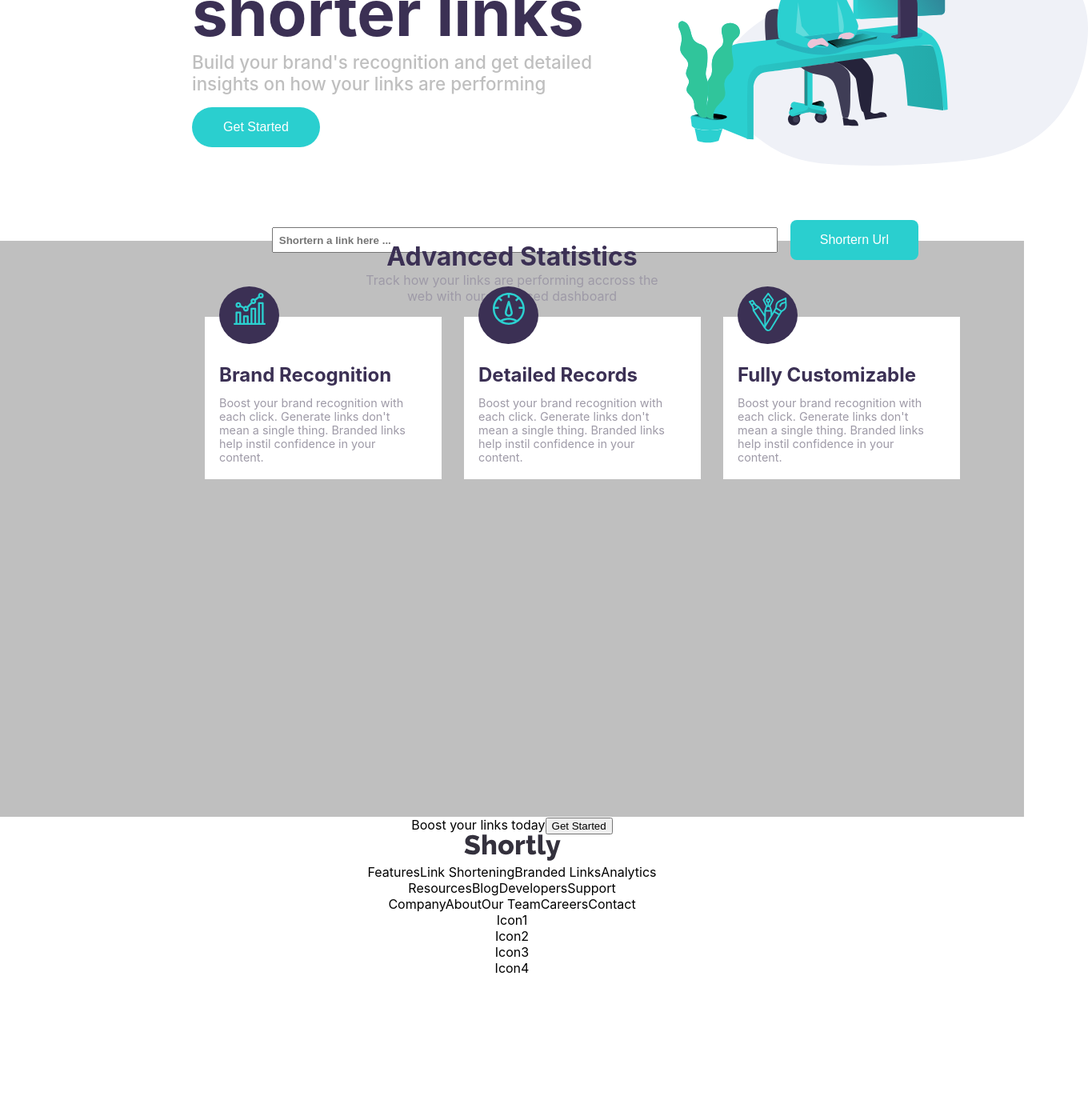
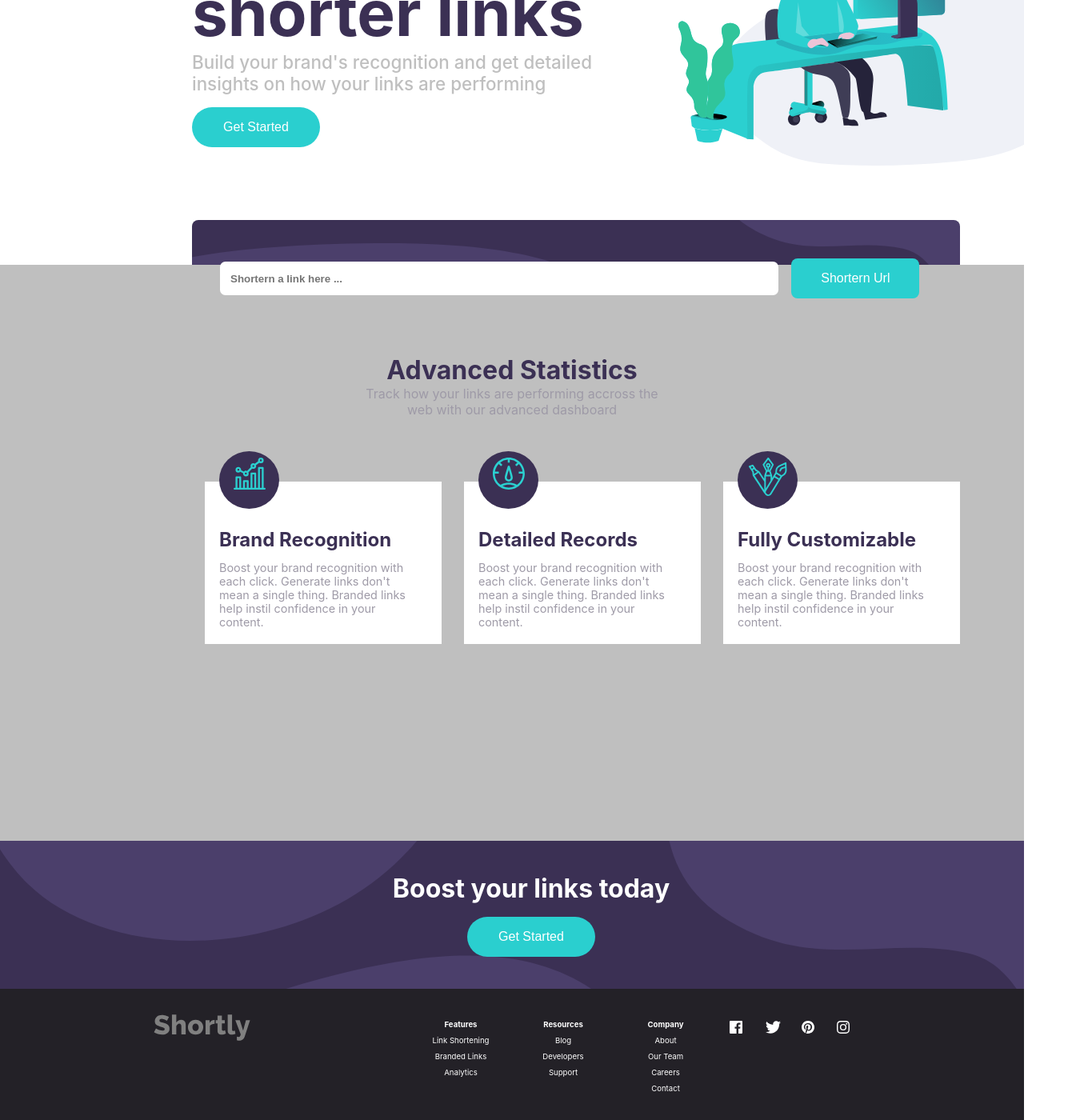
Before and after one commit to anvaymishra1/url-shortner, a React (Create React App) app: page / in a window 1280 px wide. Shown: the part 246-1646 px from the top of the page at 80% size, 1360 px wide, since content can reach past the window. Before the commit the page ends 1466 px from the top, so only its background shows below. Built offline with nearby package versions, Linux system fonts and the light colour scheme; no server answers.

Commit message:
add style to footer and boost you links

```diff
--- a/src/App.css
+++ b/src/App.css
@@ -1,38 +1,4 @@
 .App {
   text-align: center;
+  overflow-x: hidden;
 }
-
-.App-logo {
-  height: 40vmin;
-  pointer-events: none;
-}
-
-@media (prefers-reduced-motion: no-preference) {
-  .App-logo {
-    animation: App-logo-spin infinite 20s linear;
-  }
-}
-
-.App-header {
-  background-color: #282c34;
-  min-height: 100vh;
-  display: flex;
-  flex-direction: column;
-  align-items: center;
-  justify-content: center;
-  font-size: calc(10px + 2vmin);
-  color: white;
-}
-
-.App-link {
-  color: #61dafb;
-}
-
-@keyframes App-logo-spin {
-  from {
-    transform: rotate(0deg);
-  }
-  to {
-    transform: rotate(360deg);
-  }
-}
--- a/src/components/Home/AdvancedStats/AdvancedStats.js
+++ b/src/components/Home/AdvancedStats/AdvancedStats.js
@@ -7,14 +7,15 @@ import detailedRecords from '../../../assets/images/icon-detailed-records.svg'
 import fullyCustomizable from '../../../assets/images/icon-fully-customizable.svg'
 
 const WrapperDiv = styled.div`
-    margin: -1.5em 0 0 0em;
+    margin: -4.5em 0 0 0em;
+    z-index: -2;
     color:#9e9aa7;
     background-color:#bfbfbf;
     height: 90vh;
     ${'' /* width: 80vw; */}
 `
 const HeadingWrapper = styled.div`
-
+    padding: 7em 0 4em 0;
 `
 const CardWrapper = styled.div`
     margin: 0 0 0 15em;
--- a/src/components/Home/BoostLinks/BoostLinks.jsx
+++ b/src/components/Home/BoostLinks/BoostLinks.jsx
@@ -1,11 +1,30 @@
 import React from 'react'
+
+import styled from 'styled-components'
+import StyledButton from '../../Button/Button'
+
+const Wrapper = styled.div`
+    width:100%;
+    padding: 1.5em;
+    background:url(${(props)=>props.imgUrl}),#3b3054;
+    text-align: center;
+`
+
+const BoostText = styled.span`
+    color:white;
+    font-size:2em;
+    padding: 0.5em 0.5em 0 0.5em;
+    font-weight: 700;
+    display:inline-block;
+`
 
 function BoostLinks() {
     return (
-        <div>
-            <span>Boost your links today</span>
-            <button>Get Started</button>
-        </div>
+        <Wrapper imgUrl = {process.env.PUBLIC_URL + '/bg-boost-desktop.svg'}>
+            <BoostText>Boost your links today</BoostText>
+            <br></br>
+            <StyledButton long>Get Started</StyledButton>
+        </Wrapper>
     )
 }
 
--- a/src/components/Home/UrlInput/UrlInput.jsx
+++ b/src/components/Home/UrlInput/UrlInput.jsx
@@ -6,25 +6,32 @@ import styled from 'styled-components'
 import background from '../../../assets/images/bg-shorten-desktop.svg'
 import StyledButton from '../../Button/Button'
 
+const OuterDiv = styled.div`
+    z-index:4.0;
+`
+
 const URLWrapper = styled.div`
-    width:80%;
-    z-index:2.0;
+    width:70%;
     margin: 4em 0 0 15em;
-    height: 2em
+    height: 4em;
+    padding: 2em;
+    border-radius: 0.5em;
     ${'' /* height: 5rem */}
-    background-image: url(${background}) repeat;
+    background:url(${(props)=>props.imgUrl}),#3b3054;;
 `
 
 const URLButton = styled(StyledButton)`
     border-radius: 0.5em;
-    margin: 0em 1em
+    margin: 1em 1em;
 `
 
 const URLInput = styled.input`
-    width:60%;
-    padding: 0.5em;
+    width:75%;
+    padding: 1em;
     color: #bfbfbf;
     font-weight: 700;
+    border: none;
+    border-radius: 0.5em;
 `
 
 function UrlInput() {
@@ -68,11 +75,13 @@ function UrlInput() {
     }
 
     return (
-        <URLWrapper>
+        <OuterDiv>
+        <URLWrapper imgUrl = {process.env.PUBLIC_URL + '/bg-shorten-desktop.svg'}>
                 <URLInput type = "url" value = {url} placeholder= "Shortern a link here ..." onChange = {(e)=>setUrl(e.target.value)}></URLInput>
                 {/* {requestStatus.error?<span>Re-enter a correct url</span>:<span style = {{display:false}}></span>} */}
                 <URLButton long disabled = {requestStatus.loading} onClick = {shortenUrl}>Shortern Url</URLButton>
         </URLWrapper>
+        </OuterDiv>
     )
 }
 
--- a/src/components/footer/footer.jsx
+++ b/src/components/footer/footer.jsx
@@ -1,38 +1,89 @@
 import React from 'react'
 
+import styled from 'styled-components'
+
 import logo from '../../assets/images/logo.svg'
+import fb from '../../assets/images/icon-facebook.svg'
+import tw from '../../assets/images/icon-twitter.svg'
+import ig from '../../assets/images/icon-instagram.svg'
+import pin from '../../assets/images/icon-pinterest.svg'
+// import fb from '../.../assets/images/icon-facebook.svg'
+
+const Wrapper = styled.div`
+    background-color:#232127;
+    color: white;
+    width:100%;
+    display: grid;
+    height: 80%;
+    padding: 2rem 0;
+    grid-template-columns: 40% 10% 10% 10% 20%
+`
+const Logo = styled.img`
+    margin:0 0 0 12em;
+    filter:contrast(0%)
+`
+
+const Heading = styled.span`
+    font-size:0.6em;
+    font-weight: 700;
+    display: inline-block;
+`
+
+const Content = styled.span`
+    font-size:0.6em;
+    display: inline-block;
+`
+const IconTray = styled.div`
+    padding: 0.5em 1em;
+    display: grid;
+    grid-template-columns: 20% 20% 20% 20%;
+`
+
+const Icons = styled.img`
+    height: 1em;
+`
 
 function Footer() {
     return (
-        <div>
-            <img src = {logo} alt = "logo"></img>
-                <div className = "Features-Col">
-                    <span>Features</span>
-                    <span>Link Shortening</span>
-                    <span>Branded Links</span>
-                    <span>Analytics</span>
-                </div>
-            <div className = "Resources-Col">
-                <span>Resources</span>
-                <span>Blog</span>
-                <span>Developers</span>
-                <span>Support</span>
+        <Wrapper>
+            <Logo src = {logo} alt = "logo"></Logo>
+            <div>
+                <Heading>Features</Heading>
+                <br></br>
+                <Content>Link Shortening</Content>
+                <br></br>
+                <Content>Branded Links</Content>
+                <br></br>
+                <Content>Analytics</Content>
             </div>
-            <div className = "Company">
-                <span>Company</span>
-                <span>About</span>
-                <span>Our Team</span>
-                <span>Careers</span>
-                <span>Contact</span>
+            <div>
+                <Heading>Resources</Heading>
+                <br></br>
+                <Content>Blog</Content>
+                <br></br>
+                <Content>Developers</Content>
+                <br></br>
+                <Content>Support</Content>
             </div>
-            <div className = "Social-Media-Icons">
-                <div>Icon1</div>
-                <div>Icon2</div>
-                <div>Icon3</div>
-                <div>Icon4</div>
+            <div>
+                <Heading>Company</Heading>
+                <br></br>
+                <Content>About</Content>
+                <br></br>
+                <Content>Our Team</Content>
+                <br></br>
+                <Content>Careers</Content>
+                <br></br>
+                <Content>Contact</Content>
             </div>
+            <IconTray>
+                <Icons src = {fb} alt = "facebook"></Icons>
+                <Icons src = {tw} alt = "twitter"></Icons>
+                <Icons src = {pin} alt = "pintrest"></Icons>
+                <Icons src = {ig} alt = "instagram"></Icons>
+            </IconTray>
 
-        </div>
+        </Wrapper>
     )
 }
 
```
Also changed, not shown: public/bg-boost-desktop.svg (added), public/bg-shorten-desktop.svg (added).
